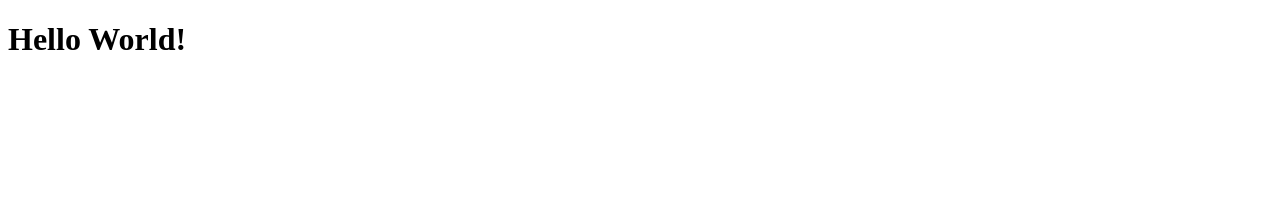
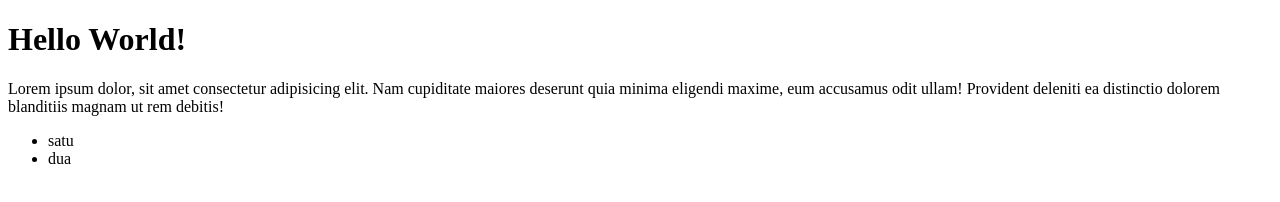
Before and after one commit to Zancuk/wpu-git-test-2, a plain HTML site: page index.html in a window 1280 px wide. Drawn offline with Linux system fonts and the light colour scheme.

Commit message:
menambahkan list

```diff
--- a/index.html
+++ b/index.html
@@ -8,5 +8,10 @@
 </head>
 <body>
     <h1>Hello World!</h1>
+    <p>Lorem ipsum dolor, sit amet consectetur adipisicing elit. Nam cupiditate maiores deserunt quia minima eligendi maxime, eum accusamus odit ullam! Provident deleniti ea distinctio dolorem blanditiis magnam ut rem debitis!</p>
+    <ul>
+        <li>satu</li>
+        <li>dua</li>
+    </ul>
 </body>
 </html>
```
